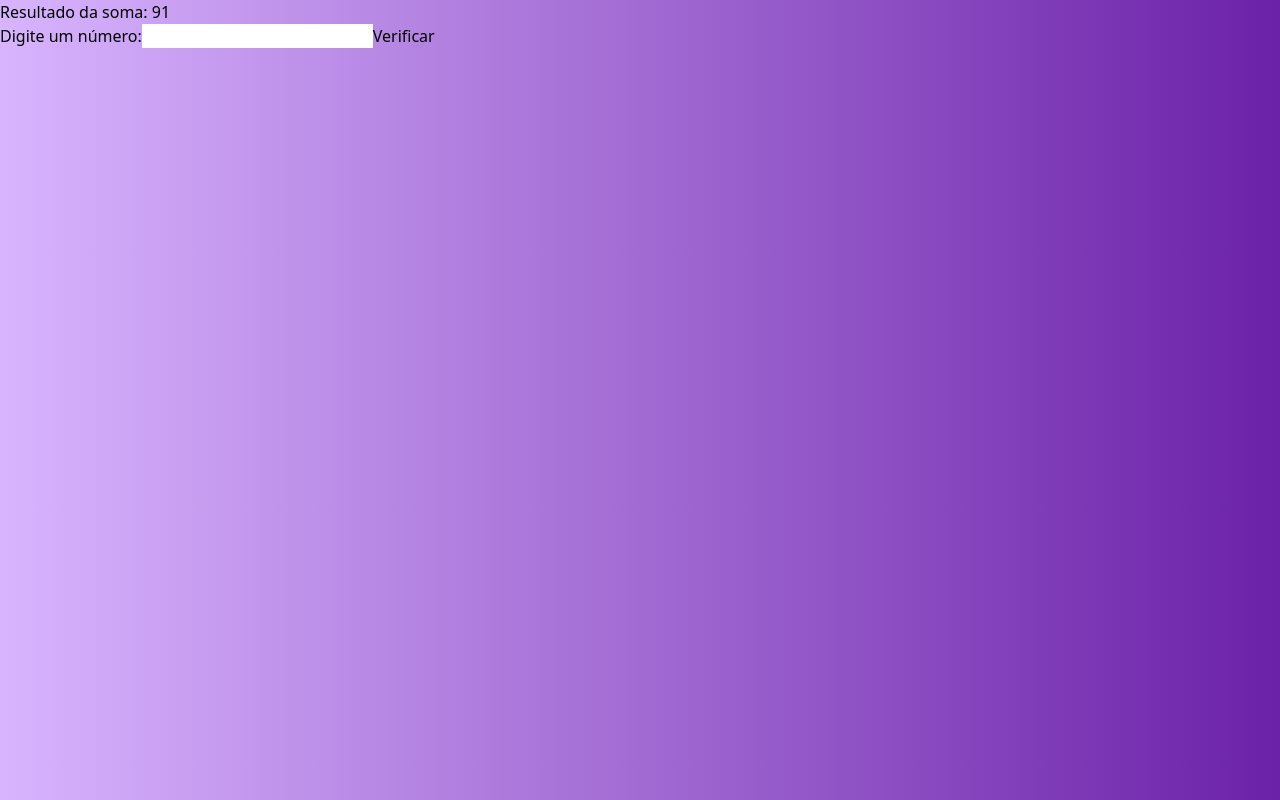
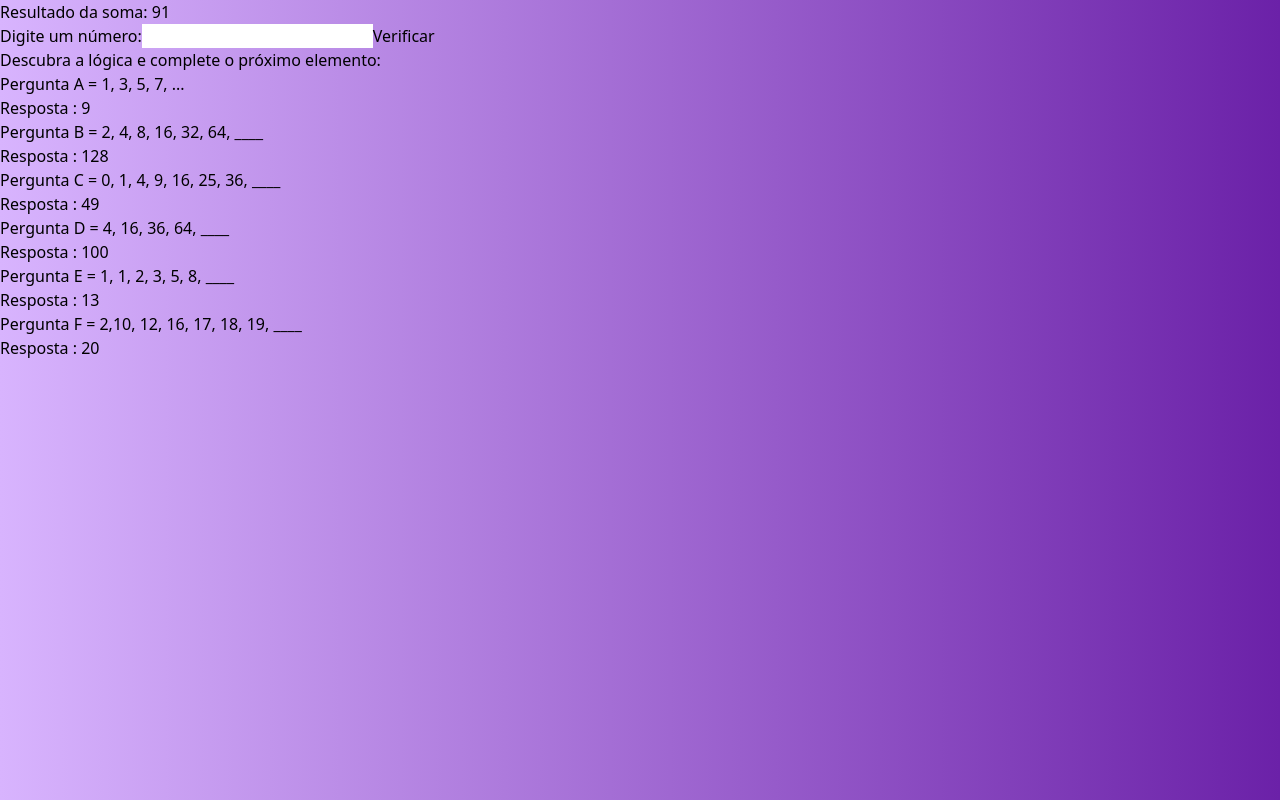
Before and after one commit to PedroMarquesN/desafio-target, a Next.js app: page / in a window 1280 px wide. Built offline with nearby package versions, Linux system fonts and the light colour scheme.

Commit message:
Feat: Create component Descobrindo logica da questão numero 3

```diff
--- a/src/pages/components/DescobrindoLogica.jsx
+++ b/src/pages/components/DescobrindoLogica.jsx
@@ -0,0 +1,27 @@
+
+export default function DescobrindoLogica(){
+    return(
+        <div>
+            <h1>Descubra a lógica e complete o próximo elemento:</h1>
+            <span>Pergunta A = 1, 3, 5, 7, ...</span>
+            <p>Resposta : 9 </p>
+
+            <span>Pergunta B = 2, 4, 8, 16, 32, 64, ____</span>
+            <p>Resposta : 128</p>
+
+            <span>Pergunta C = 0, 1, 4, 9, 16, 25, 36, ____</span>
+            <p>Resposta : 49 </p>
+
+            <span>Pergunta D = 4, 16, 36, 64, ____</span>
+            <p>Resposta : 100</p>
+
+            <span>Pergunta E = 1, 1, 2, 3, 5, 8, ____</span>
+            <p>Resposta : 13</p>
+
+            <span>Pergunta F = 2,10, 12, 16, 17, 18, 19, ____</span>
+            <p>Resposta : 20</p>
+        </div>
+
+
+    )
+}
--- a/src/pages/index.js
+++ b/src/pages/index.js
@@ -2,6 +2,7 @@ import Image from "next/image";
 import { Inter } from "next/font/google";
 import Soma from "@/pages/components/Soma";
 import FibonacciChecker from "@/pages/components/Fibonacci";
+import DescobrindoLogica from "@/pages/components/DescobrindoLogica";
 
 const inter = Inter({ subsets: ["latin"] });
 
@@ -16,7 +17,10 @@ export default function Home() {
           <div>
               <FibonacciChecker/>
           </div>
+          <div>
+              <DescobrindoLogica/>
+          </div>
 
       </div>
-      );
+  );
 }
```
Also changed, not shown: 1 other file (tests, documents, lock files or other folders).
